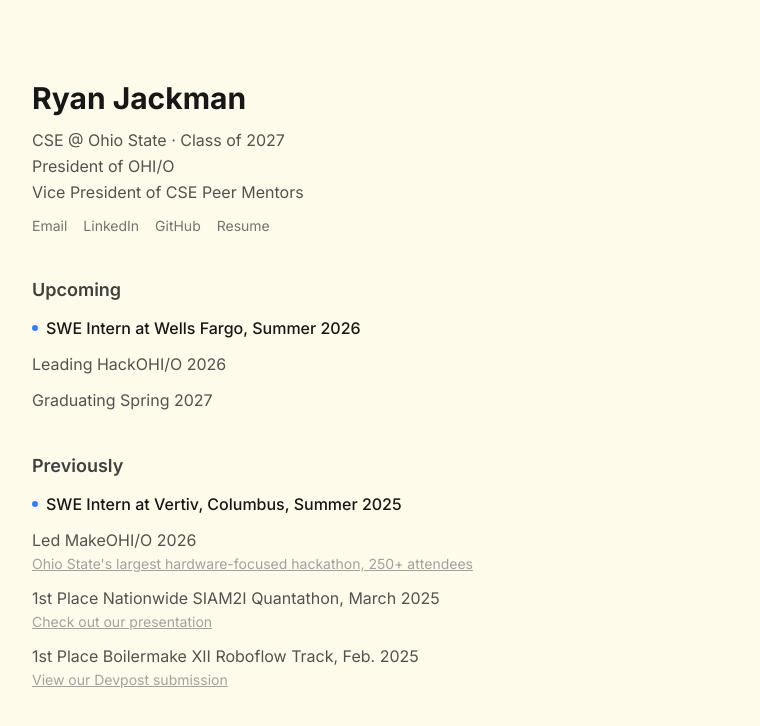
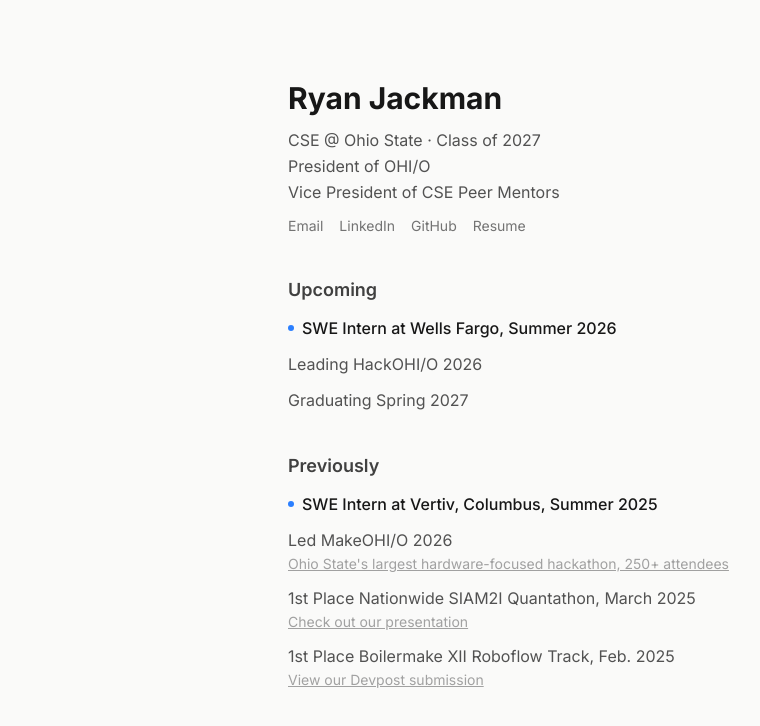
Before and after one commit to ryguy3305/portfolioWebsite, a Next.js app: page / in a window 1280 px wide. Shown: the top 726 px of the page, without its empty margins (128-888 px from the left). Built offline with nearby package versions, Linux system fonts and the light colour scheme.

Commit message:
Off-white background and center content column

```diff
--- a/src/app/layout.tsx
+++ b/src/app/layout.tsx
@@ -16,7 +16,7 @@
 }) {
   return (
     <html lang="en">
-      <body className={`${inter.className} bg-amber-50 text-neutral-900`}>
+      <body className={`${inter.className} bg-stone-50 text-neutral-900`}>
         {children}
       </body>
     </html>
--- a/src/app/page.tsx
+++ b/src/app/page.tsx
@@ -46,7 +46,7 @@
 
 export default function Home() {
   return (
-    <main className="min-h-screen px-6 md:px-20 lg:px-40">
+    <main className="min-h-screen flex justify-center px-6">
       <div className="max-w-md w-full space-y-10 py-20">
         <header className="space-y-3">
           <h1 className="text-3xl font-bold">Ryan Jackman</h1>
```
